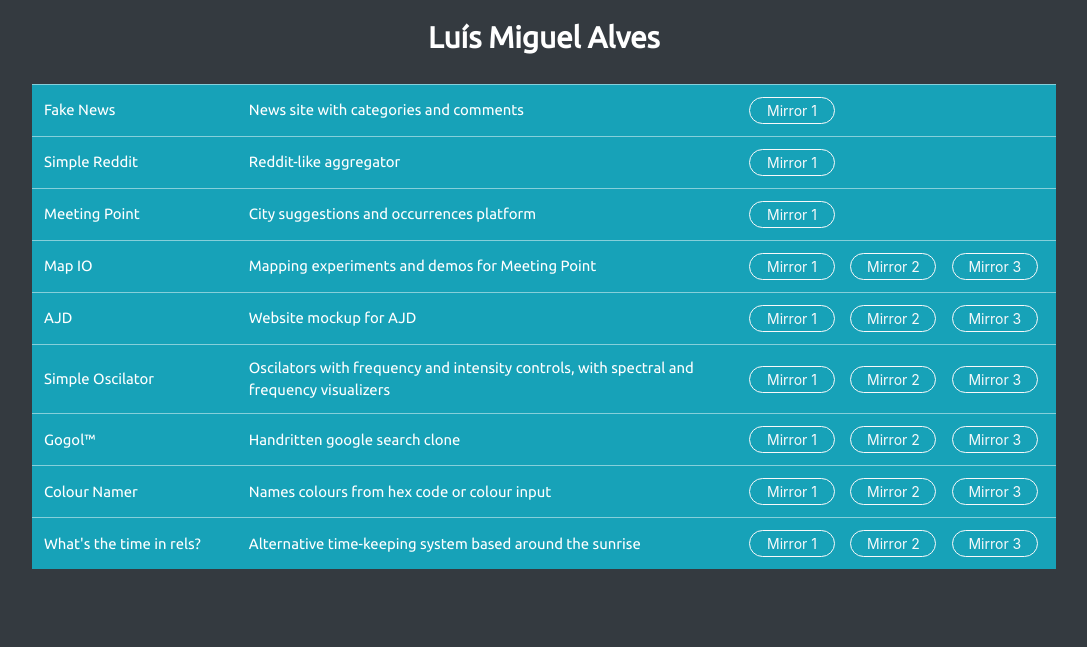
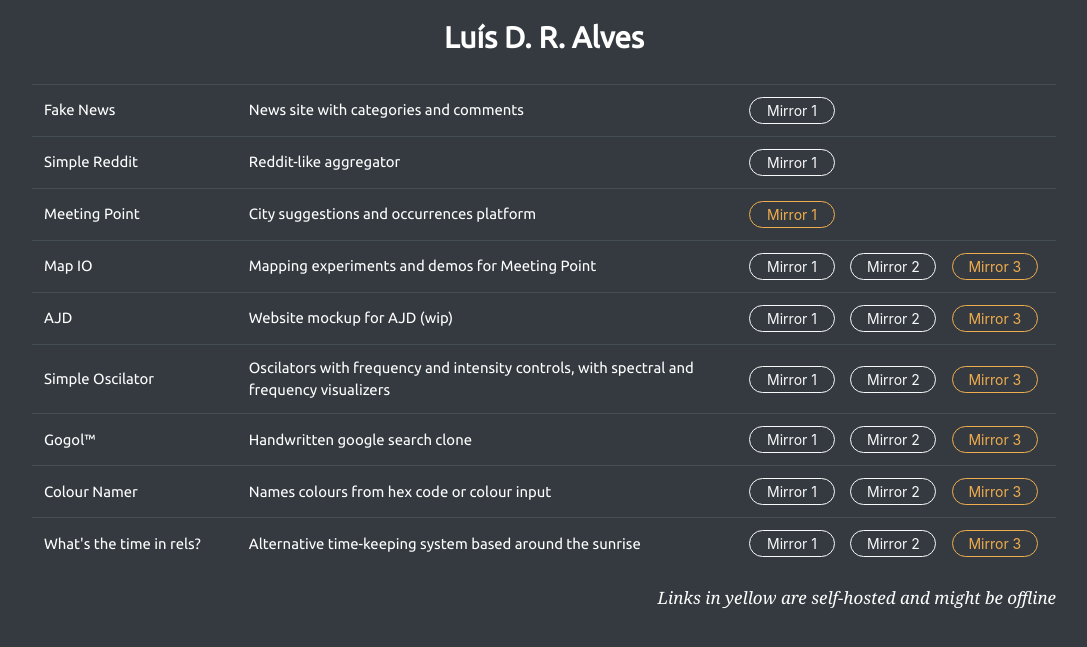
Before and after one commit to luisdralves/luisdralves.github.io, a PHP site: page / in a window 1280 px wide. Shown: the top 647 px of the page, without its empty margins (96-1183 px from the left). Run offline with PHP 8.4, Linux system fonts and the light colour scheme.

Commit message:
minor changes

```diff
--- a/index.html
+++ b/index.html
@@ -4,16 +4,16 @@
 <head>
   <meta charset="utf-8">
   <meta name="viewport" content="width=device-width, initial-scale=1.0">
-  <title>Luís Miguel Alves</title>
+  <title>Luís DR Alves</title>
   <link rel="stylesheet" type="text/css" href="//fonts.googleapis.com/css?family=Ubuntu" />
   <link rel="stylesheet" type="text/css" href="https://bootswatch.com/4/litera/bootstrap.min.css" />
   <link rel="stylesheet" type="text/css" href="style.css" />
 </head>
 
-<body class="bg-dark" style="font-family: Ubuntu">
+<body class="bg-dark" style="font-family: Ubuntu; color: white;">
 
-  <h3 style="padding: 20px; text-align: center; color: white;">Luís Miguel Alves</h3>
-  <table class="table table-hover table-info">
+  <h3 style="padding: 20px; text-align: center; color: white;">Luís D. R. Alves</h3>
+  <table class="table table-hover table-dark">
     <tbody>
       <tr>
         <td>Fake News</td>
@@ -32,7 +32,7 @@
       <tr>
         <td>Meeting Point</td>
         <td>City suggestions and occurrences platform</td>
-        <td><a href="https://luisdralves.dynip.sapo.pt:8000" class="btn btn-outline-light">Mirror 1</a></td>
+        <td><a href="http://luisdralves.dynip.sapo.pt:8000" class="btn btn-outline-warning">Mirror 1</a></td>
       </tr>
       <tr>
         <td>Map IO</td>
@@ -40,16 +40,16 @@
         <td>
           <a href="https://luisdralves.github.io/lbaw/index.html" class="btn btn-outline-light">Mirror 1</a>
           <a href="https://web.fe.up.pt/~up201405308/lbaw/index.html" class="btn btn-outline-light">Mirror 2</a>
-          <a href="http://luisdralves.dynip.sapo.pt/lbaw/index.html" class="btn btn-outline-light">Mirror 3</a>
+          <a href="http://luisdralves.dynip.sapo.pt/lbaw/index.html" class="btn btn-outline-warning">Mirror 3</a>
         </td>
       </tr>
       <tr>
         <td>AJD</td>
-        <td>Website mockup for AJD</td>
+        <td>Website mockup for AJD (wip)</td>
         <td>
           <a href="https://luisdralves.github.io/ajd/index.html" class="btn btn-outline-light">Mirror 1</a>
           <a href="https://web.fe.up.pt/~up201405308/ajd/index.html" class="btn btn-outline-light">Mirror 2</a>
-          <a href="http://luisdralves.dynip.sapo.pt/ajd/index.html" class="btn btn-outline-light">Mirror 3</a>
+          <a href="http://luisdralves.dynip.sapo.pt/ajd/index.html" class="btn btn-outline-warning">Mirror 3</a>
         </td>
       </tr>
       <tr>
@@ -58,16 +58,16 @@
         <td>
           <a href="https://luisdralves.github.io/freq/index.html" class="btn btn-outline-light">Mirror 1</a>
           <a href="https://web.fe.up.pt/~up201405308/freq/index.html" class="btn btn-outline-light">Mirror 2</a>
-          <a href="http://luisdralves.dynip.sapo.pt/freq/index.html" class="btn btn-outline-light">Mirror 3</a>
+          <a href="http://luisdralves.dynip.sapo.pt/freq/index.html" class="btn btn-outline-warning">Mirror 3</a>
         </td>
       </tr>
       <tr>
         <td>Gogol™</td>
-        <td>Handritten google search clone</td>
+        <td>Handwritten google search clone</td>
         <td>
           <a href="https://luisdralves.github.io/gogol/index.html" class="btn btn-outline-light">Mirror 1</a>
           <a href="https://web.fe.up.pt/~up201405308/gogol/index.html" class="btn btn-outline-light">Mirror 2</a>
-          <a href="http://luisdralves.dynip.sapo.pt/gogol/index.html" class="btn btn-outline-light">Mirror 3</a>
+          <a href="http://luisdralves.dynip.sapo.pt/gogol/index.html" class="btn btn-outline-warning">Mirror 3</a>
         </td>
       </tr>
       <tr>
@@ -76,7 +76,7 @@
         <td>
           <a href="https://luisdralves.github.io/colournamer/index.html" class="btn btn-outline-light">Mirror 1</a>
           <a href="https://web.fe.up.pt/~up201405308/colournamer/index.html" class="btn btn-outline-light">Mirror 2</a>
-          <a href="http://luisdralves.dynip.sapo.pt/colournamer/index.html" class="btn btn-outline-light">Mirror 3</a>
+          <a href="http://luisdralves.dynip.sapo.pt/colournamer/index.html" class="btn btn-outline-warning">Mirror 3</a>
         </td>
       </tr>
       <tr>
@@ -85,11 +85,12 @@
         <td>
           <a href="https://luisdralves.github.io/rels/index.html" class="btn btn-outline-light">Mirror 1</a>
           <a href="https://web.fe.up.pt/~up201405308/rels/index.html" class="btn btn-outline-light">Mirror 2</a>
-          <a href="http://luisdralves.dynip.sapo.pt/rels/index.html" class="btn btn-outline-light">Mirror 3</a>
+          <a href="http://luisdralves.dynip.sapo.pt/rels/index.html" class="btn btn-outline-warning">Mirror 3</a>
         </td>
       </tr>
     </tbody>
   </table>
+  <p class="note"><i>Links in yellow are self-hosted and might be offline</i></p>
 </body>
 
 </html>
--- a/style.css
+++ b/style.css
@@ -41,4 +41,9 @@ td {
 	td>.btn {
 		margin: 0px 6px;
 	}
+	.note {
+		text-align: right;
+		width: 80% !important;
+		margin: auto;
+	}
 }
```
